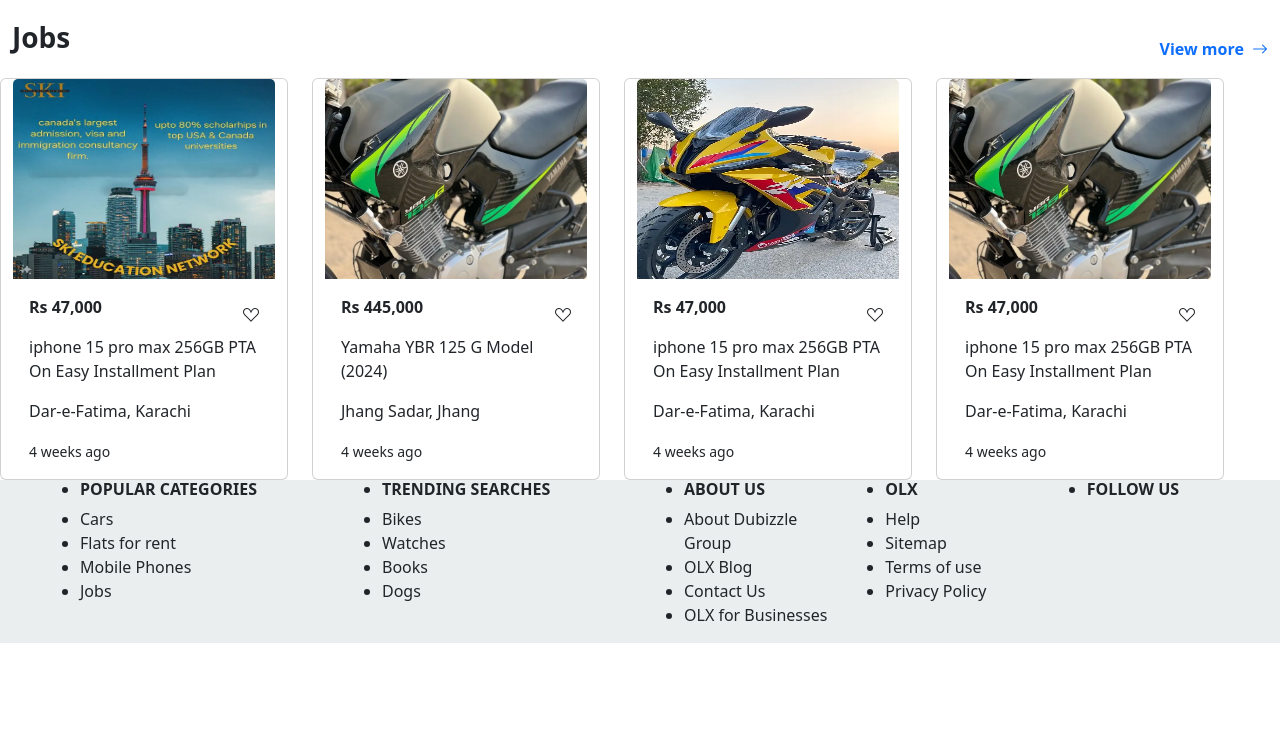
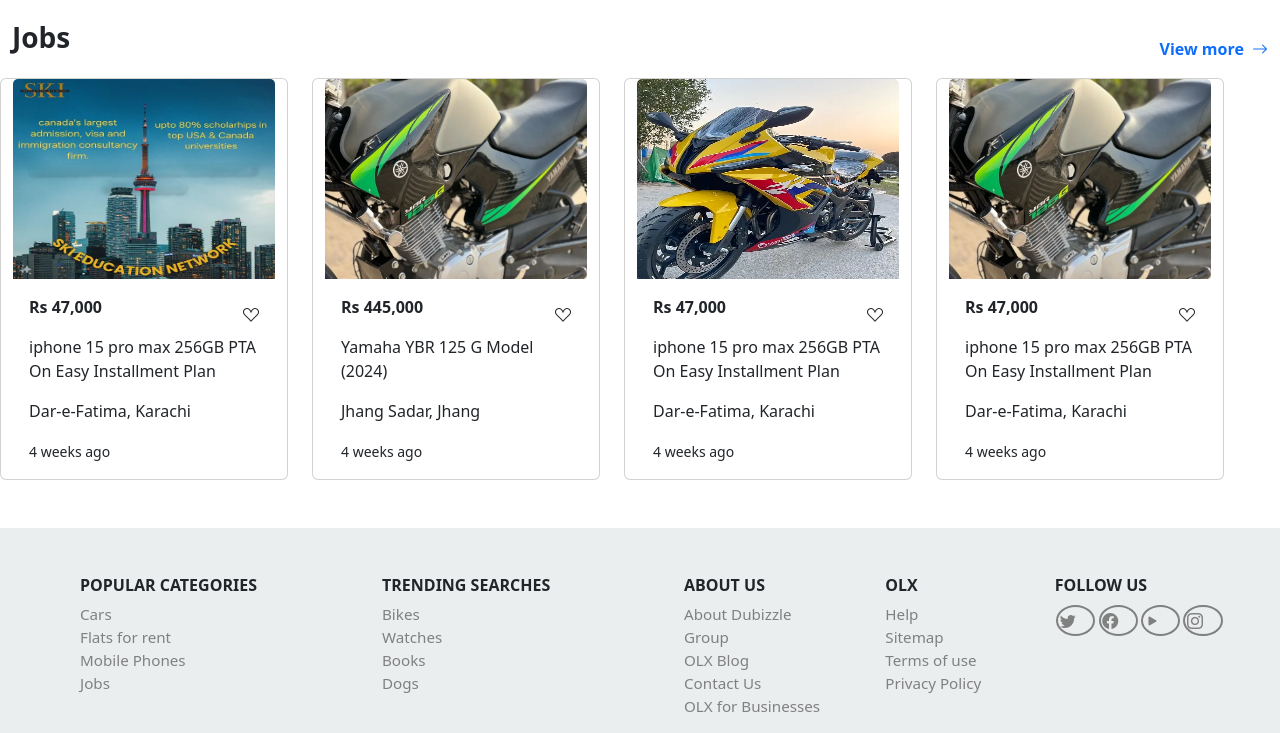
Before and after one commit to Laiba-Muhammad-Aslam/OlxWebsite, a plain HTML site: page index.html in a window 1280 px wide. Shown: the part 2956-3689 px from the top of the page. Before the commit the page ends 3599 px from the top, so only its background shows below. Drawn offline with nearby package versions, Linux system fonts and the light colour scheme.

Commit message:
working on footer section

```diff
--- a/index.html
+++ b/index.html
@@ -591,7 +591,7 @@
 
       <!-- FOOTER SECTION  -->
 
-      <footer class="container-fluid px-5">
+      <footer class="container-fluid px-5 mt-5 pt-5">
         <div class="row">
             <div class="col-md-3">
                 <ul>
@@ -635,9 +635,29 @@
             </div>
 
             <div class="col-md-2">
-                <ul>
+              <p class="h6 text-uppercase fw-bold">Follow us</p>
+                <!-- <ul>
                     <li class="h6 text-uppercase fw-bold">Follow us</li>
-                </ul>
+
+                </ul> -->
+
+                <!-- <ul class="d-flex">
+                  <li><span><i class="bi bi-twitter"></i></span></li>
+                  <li><span><i class="bi bi-facebook"></i></span></li>
+                  <li><span><i class="bi bi-play-fill"></i></span></li>
+                  <li><span><i class="bi bi-instagram"></i></span></li>
+                </ul> -->
+
+                <div class="social-media-icons d-flex align-items-center">
+                  <span><i class="bi bi-twitter me-3"></i></span>
+                  <span><i class="bi bi-facebook me-3"></i></span>
+                  <span><i class="bi bi-play-fill me-3"></i></span>
+                  <span><i class="bi bi-instagram me-3"></i></span>
+                </div>
+
+
+
+
             </div>
         </div>
     </footer>
--- a/style.css
+++ b/style.css
@@ -42,3 +42,18 @@
 footer{
     background-color: #EBEEEF;
 }
+footer ul > li{
+    list-style-type: none;
+    font-size: 0.95rem;
+    color: grey;
+}
+footer span{
+    border: 2px solid grey;
+    border-radius: 100%;
+    padding: 0.1rem;
+    margin: 0.1rem;
+}
+footer i{
+    color: grey;
+
+}
```
